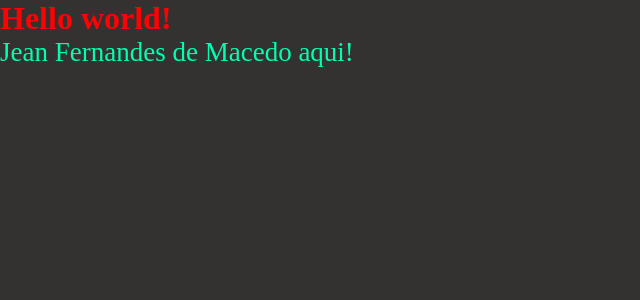
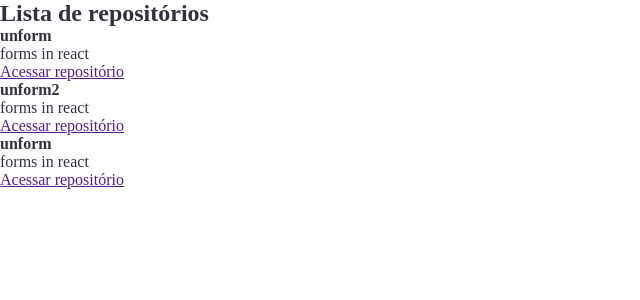
Before and after one commit to JFMacedo/github-explorer, a React app: page / in a window 1280 px wide. Shown: the top 300 px of the page, without its empty margins (0-640 px from the left). Built offline with nearby package versions, Linux system fonts and the light colour scheme.

Commit message:
first component

```diff
--- a/src/App.jsx
+++ b/src/App.jsx
@@ -1,10 +1,8 @@
-import styles from './styles/global.scss';
+import { RepositoryList } from './components/RepositoryList';
+import './styles/global.scss';
 
 export function App() {
   return (
-    <>
-      <h1>Hello world!</h1>
-      <p>Jean Fernandes de Macedo aqui!</p>
-    </>
+    <RepositoryList />
   )
 }
--- /dev/null
+++ b/src/components/RepositoryList.jsx
@@ -0,0 +1,29 @@
+const repositoryName = 'unform2';
+
+export function RepositoryList() {
+  return (
+    <section className="repository-list">
+      <h1>Lista de repositórios</h1>
+
+      <ul>
+        <li>
+          <strong>unform</strong>
+          <p>forms in react</p>
+          <a href="">Acessar repositório</a>
+        </li>
+
+        <li>
+          <strong>{ repositoryName }</strong>
+          <p>forms in react</p>
+          <a href="">Acessar repositório</a>
+        </li>
+
+        <li>
+          <strong>unform</strong>
+          <p>forms in react</p>
+          <a href="">Acessar repositório</a>
+        </li>
+      </ul>
+    </section>
+  );
+}
--- a/src/styles/global.scss
+++ b/src/styles/global.scss
@@ -5,16 +5,6 @@
 }
 
 body {
-  font-family: 'Asap';
-  background-color: #333230;
-  color: #FFFEFD;
-
-  h1 {
-    color: #FF0104;
-  }
-
-  p {
-    font-size: 27px;
-    color: #00FFAF;
-  }
+  font: 16px 'Asap';
+  color: #303240;
 }
```
